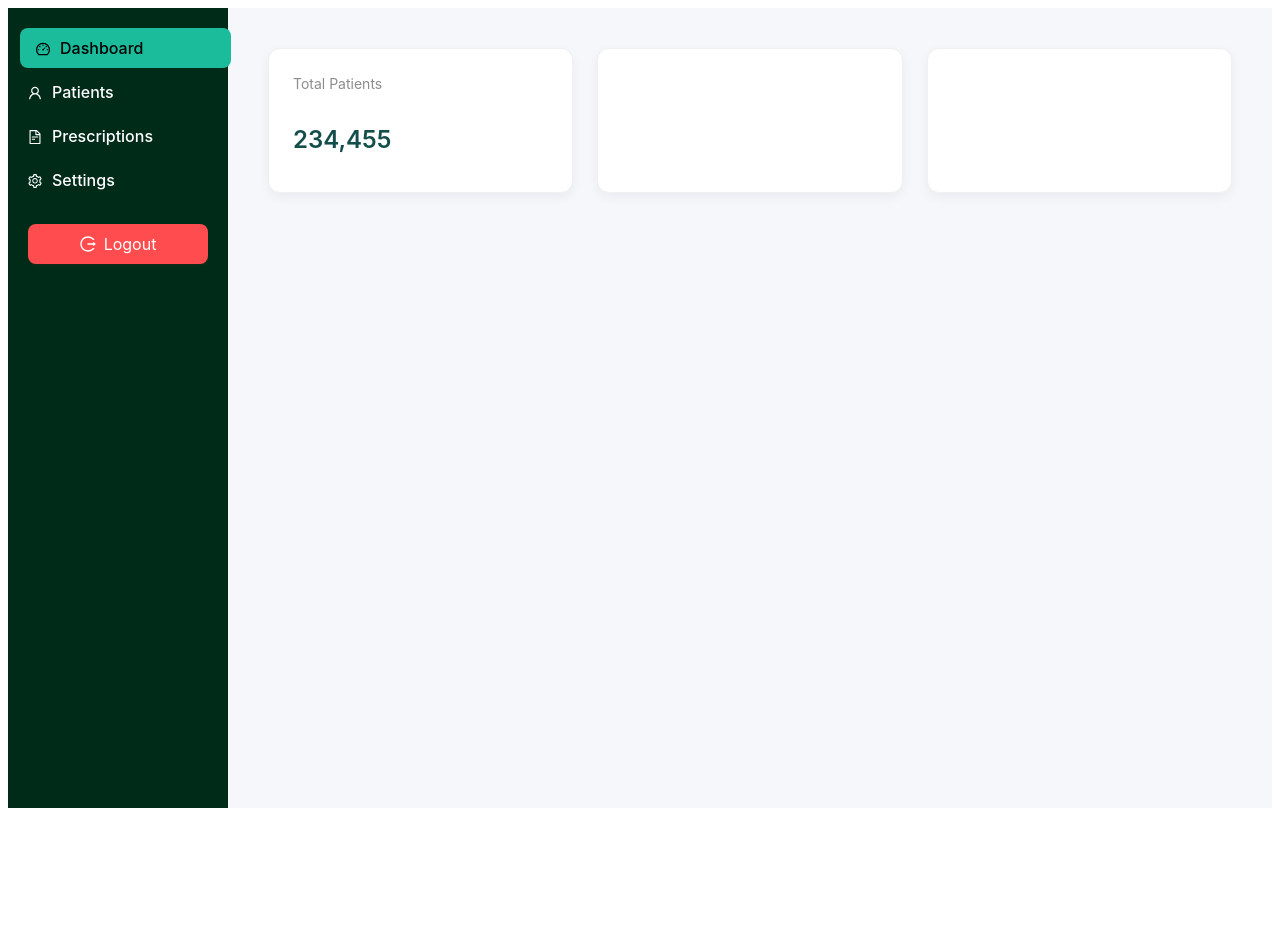
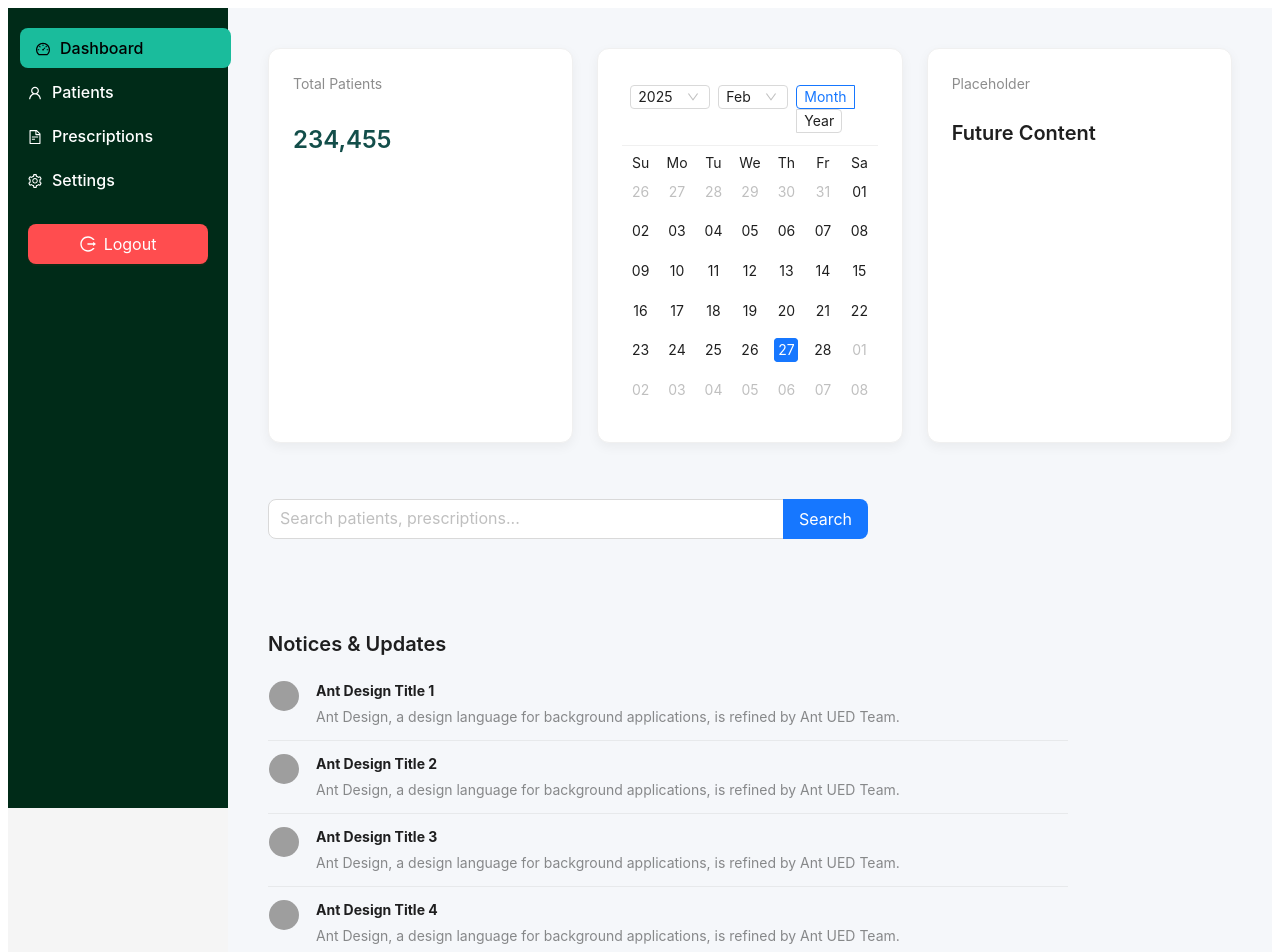
Before and after one commit to zeezaglobal/prescription_front, a React (Vite) app: page /dashboard in a window 1280 px wide. Shown: the top 952 px of the page. Before the commit the page ends 816 px from the top, so only its background shows below. Built offline with nearby package versions, Linux system fonts and the light colour scheme; grey boxes are pictures that could not be loaded.

Commit message:
Added calendar,search with loading, and load more list to dashboard

```diff
--- a/src/pages/DashboardComponents/DashboardView.jsx
+++ b/src/pages/DashboardComponents/DashboardView.jsx
@@ -1,16 +1,116 @@
-import { Card, Typography } from 'antd';
+import { Card, Typography, Calendar, Input, Spin, List, Avatar, Button } from 'antd';
+import { useState } from 'react';
 
 const { Title, Text } = Typography;
+const { Search } = Input;
 
 const DashboardView = () => {
+  const [loading, setLoading] = useState(false);
+  const [listLoading, setListLoading] = useState(false);
+  const [data, setData] = useState([
+    {
+      title: 'Ant Design Title 1',
+    },
+    {
+      title: 'Ant Design Title 2',
+    },
+    {
+      title: 'Ant Design Title 3',
+    },
+    {
+      title: 'Ant Design Title 4',
+    },
+    {
+      title: 'Ant Design Title 5',
+    },
+    {
+      title: 'Ant Design Title 6',
+    },
+    {
+      title: 'Ant Design Title 7',
+    },
+    {
+      title: 'Ant Design Title 8',
+    },
+  ]);
+  const [displayCount, setDisplayCount] = useState(4);
+
+  const onSearch = (value) => {
+    setLoading(true);
+    console.log('Searching:', value);
+
+    setTimeout(() => {
+      setLoading(false);
+    }, 2000);
+  };
+
+  const loadMore = () => {
+    setListLoading(true);
+    setTimeout(() => {
+      setDisplayCount((prev) => Math.min(prev + 2, data.length));
+      setListLoading(false);
+    }, 1000);
+  };
+
   return (
-    <div className="cards-container">
-      <Card className="stat-card">
-        <Text type="secondary">Total Patients</Text>
-        <Title level={3} style={{ color: '#134e4a' }}>234,455</Title>
-      </Card>
-      <Card className="stat-card"></Card>
-      <Card className="stat-card"></Card>
+    <div className="cards-container" style={{ flexDirection: 'column' }}>
+      {/* Cards */}
+      <div style={{ display: 'flex', flexWrap: 'wrap', gap: '24px' }}>
+        <Card className="stat-card">
+          <Text type="secondary">Total Patients</Text>
+          <Title level={3} style={{ color: '#134e4a' }}>234,455</Title>
+        </Card>
+
+        <Card className="stat-card">
+          <Calendar fullscreen={false} />
+        </Card>
+
+        <Card className="stat-card">
+          <Text type="secondary">Placeholder</Text>
+          <Title level={4}>Future Content</Title>
+        </Card>
+      </div>
+
+      {/* Search Box */}
+      <div style={{ marginTop: '32px', maxWidth: '600px' }}>
+        <Search
+          placeholder="Search patients, prescriptions..."
+          enterButton="Search"
+          size="large"
+          onSearch={onSearch}
+          loading={loading}
+        />
+        {loading && (
+          <div style={{ marginTop: '16px', textAlign: 'center' }}>
+            <Spin tip="Loading..." />
+          </div>
+        )}
+      </div>
+
+      {/* Load More List */}
+      <div style={{ marginTop: '40px', maxWidth: '800px' }}>
+        <Title level={4}>Notices & Updates</Title>
+        <List
+          itemLayout="horizontal"
+          dataSource={data.slice(0, displayCount)}
+          renderItem={(item) => (
+            <List.Item>
+              <List.Item.Meta
+                avatar={<Avatar src="https://xsgames.co/randomusers/avatar.php?g=pixel" />}
+                title={<a href="https://ant.design">{item.title}</a>}
+                description="Ant Design, a design language for background applications, is refined by Ant UED Team."
+              />
+            </List.Item>
+          )}
+        />
+        {displayCount < data.length && (
+          <div style={{ textAlign: 'center', marginTop: 16 }}>
+            <Button onClick={loadMore} loading={listLoading}>
+              Load More
+            </Button>
+          </div>
+        )}
+      </div>
     </div>
   );
 };
```
